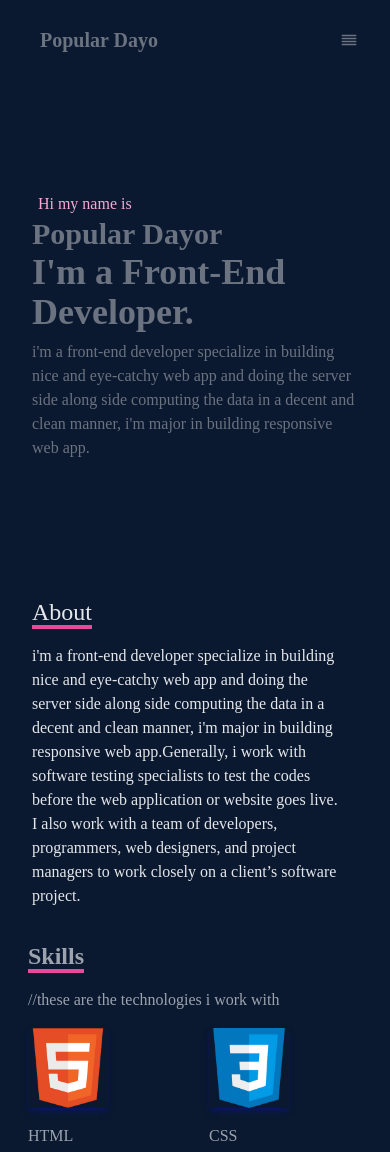
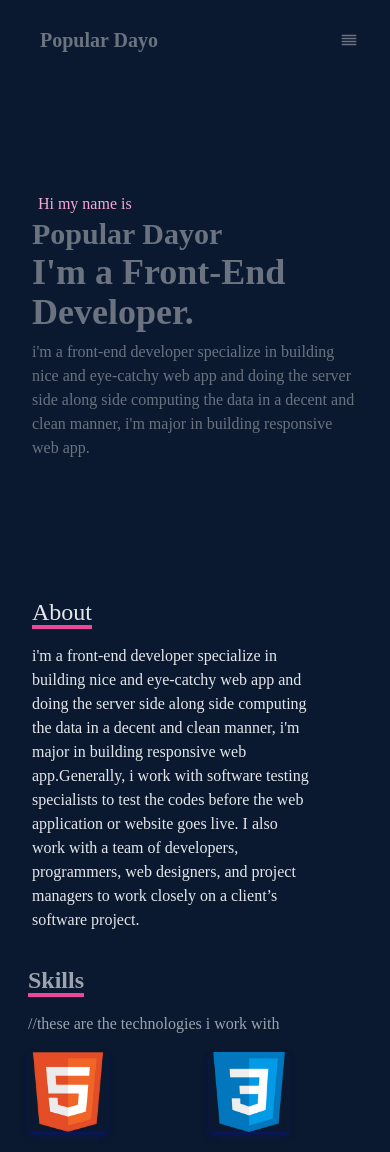
Before and after one commit to popooladayo/my-portfolio, a React (Create React App) app: page / in a window 390 px wide. Shown: the top 1152 px of the page. Built offline with nearby package versions, Linux system fonts and the light colour scheme.

Commit message:
styled the about page

```diff
--- a/src/About.js
+++ b/src/About.js
@@ -3,7 +3,7 @@ import React from 'react'
 function About() {
   return (
       <div name="about" className='text-gray-200 '>
-          <div className='p-2 my-2  max-w-[350px] md:max-w-[750px]'>
+          <div className='p-2 my-2  max-w-[320px] md:max-w-[750px]'>
           <div className='ml-6'>
                   <p className='border-b-4 text-2xl border-pink-500 inline'>About</p>
           <p className='py-4'>i'm a front-end developer specialize in building  nice and eye-catchy web app and doing the server side along side computing the data in a decent and clean manner, i'm major in building responsive web app.Generally, i work with software testing specialists to test the codes before the web application or website goes live. I also work with a team of developers, programmers, web designers, and project managers to work closely on a client’s software project.</p>
```
